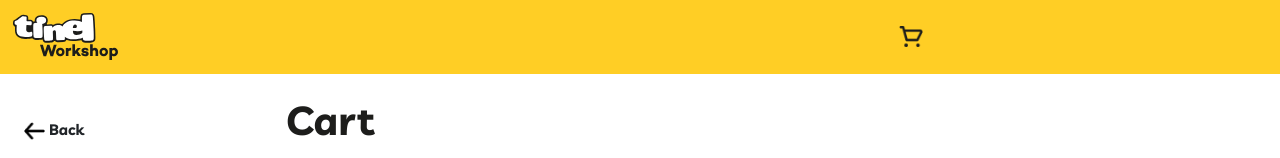
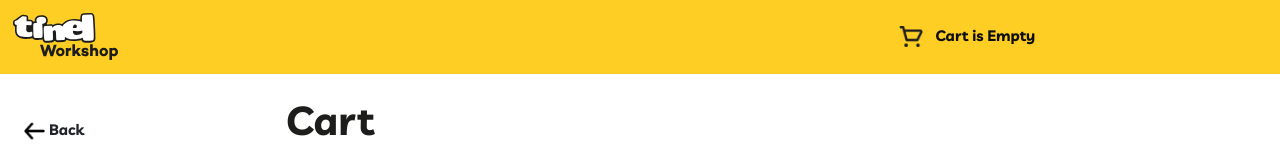
Before and after one commit to RatoST/ws-tinel, a React (Create React App) app: page /cart in a window 1280 px wide. Shown: the top 158 px of the page. Built offline with nearby package versions, Linux system fonts and the light colour scheme.

Commit message:
add cart icon

```diff
--- a/public/index.html
+++ b/public/index.html
@@ -9,7 +9,7 @@
       name="description"
       content="Web site created using create-react-app"
     />
-    <link rel="apple-touch-icon" href="%PUBLIC_URL%/logo192.png" />
+
     <!--
       manifest.json provides metadata used when your web app is installed on a
       user's mobile device or desktop. See https://developers.google.com/web/fundamentals/web-app-manifest/
--- a/src/App.css
+++ b/src/App.css
@@ -57,6 +57,15 @@ nav {
 .cartImg {
   width: 24px;
   margin-left: 60%;
+}
+
+.cartDet {
+  color: #0D0D0D;
+  font-style: normal;
+  font-weight: bold;
+  font-size: 15px;
+  line-height: 125%;
+  margin-left:1%;
 }
 
 .logoImg {
--- a/src/App.jsx
+++ b/src/App.jsx
@@ -22,6 +22,7 @@ import Fed from './images/fed.png';
 import Bed from './images/bed.png';
 import Mar from './images/mar.png';
 import CartImg from './images/cart.png';
+import CartNotEmpty from './images/cartNotEmpty.png'
 
 const App = () => {
 
@@ -42,7 +43,7 @@ const App = () => {
     <Router>
       <nav className="navBar">
         <Link to="/"><img onClick={changeFilterInit} className="logoImg" src={logo} alt="logo"/></Link>
-        <Link to="/cart"><img className="cartImg" src={CartImg} alt="cart"/></Link>
+        <Link to="/cart"><img className="cartImg" src={(addWorkshop.length > 0) ? CartNotEmpty: CartImg} alt="cart"/><span className="cartDet">{ (addWorkshop.length > 0) ? `${((addWorkshop).length)} Workshop in Cart` : 'Cart is Empty' }</span></Link>
       </nav>
         <Routes>
           <Route path="/" element={<Home filterStats={filterStats} setFilterStatus={setFilterStatus} addWorkshop={addWorkshop} setAddWorkshop={setAddWorkshop} />}/>
```
Also changed, not shown: public/manifest.json, src/images/cartNotEmpty.png (added).
